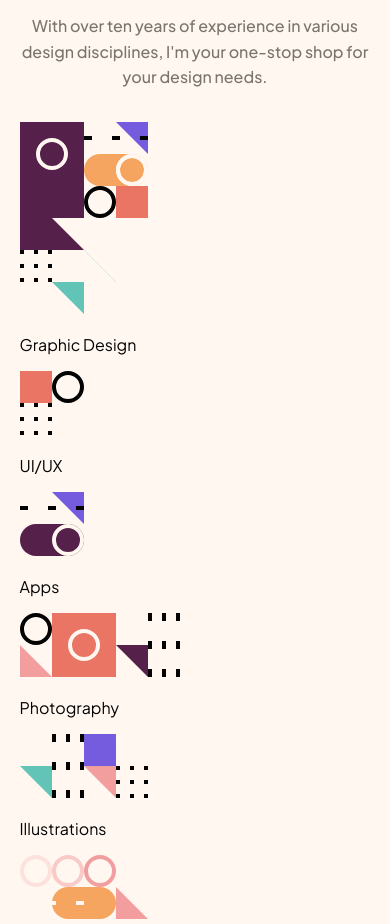
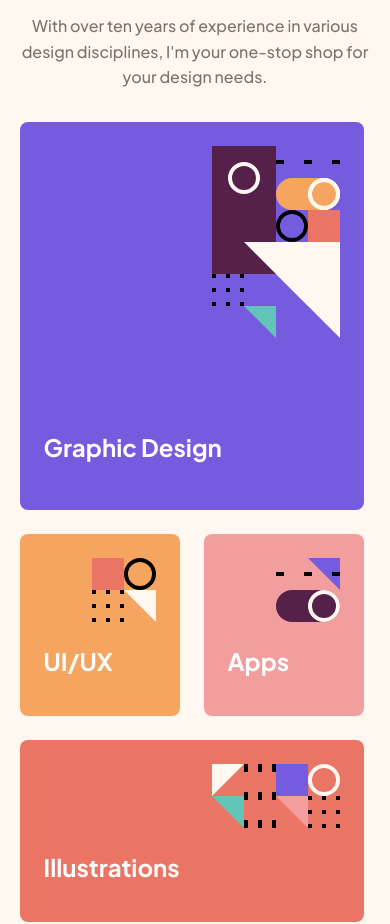
Before and after one commit to surrealgee/single-page-design-portfolio, a plain HTML site: page index.html in a window 390 px wide. Shown: the part 189-1113 px from the top of the page. Drawn offline with Linux system fonts and the light colour scheme.

Commit message:
Style skills section for mobile

```diff
--- a/index.html
+++ b/index.html
@@ -36,27 +36,27 @@
           </p>
         </div>
         <div class="hero__skills">
-          <div class="skill">
+          <div class="skill graphic-design">
             <img src="./assets/pattern-graphic-design.svg" alt="" />
             <p>Graphic Design</p>
           </div>
-          <div class="skill">
+          <div class="skill ui-ux">
             <img src="./assets/pattern-ui-ux.svg" alt="" />
             <p>UI/UX</p>
           </div>
-          <div class="skill">
+          <div class="skill apps">
             <img src="./assets/pattern-apps.svg" alt="" />
             <p>Apps</p>
           </div>
-          <div class="skill">
+          <div class="skill illustrations">
+            <img src="./assets/pattern-illustrations.svg" alt="" />
+            <p>Illustrations</p>
+          </div>
+          <div class="skill photography">
             <img src="./assets/pattern-photography.svg" alt="" />
             <p>Photography</p>
           </div>
-          <div class="skill">
-            <img src="./assets/pattern-illustrations.svg" alt="" />
-            <p>Illustrations</p>
-          </div>
-          <div class="skill">
+          <div class="skill motion-graphics">
             <img src="./assets/pattern-motion-graphics.svg" alt="" />
             <p>Motion Graphics</p>
           </div>
--- a/style.css
+++ b/style.css
@@ -62,3 +62,59 @@ body {
   line-height: 1.6;
   color: #7a746e;
 }
+
+/* Skills Section */
+
+.hero__skills {
+  display: grid;
+  grid-template-columns: repeat(2, 160px);
+  grid-template-rows: repeat(6, 182px);
+  gap: 1.5em;
+}
+
+.skill {
+  border-radius: 8px;
+  padding: 1.5em;
+  display: flex;
+  flex-direction: column;
+  justify-content: space-between;
+  align-items: end;
+}
+
+.skill p {
+  align-self: flex-start;
+  font-weight: 700;
+  font-size: 1.5rem;
+  color: #ffffff;
+}
+
+.graphic-design {
+  background: #755cde;
+  grid-column: 1 / -1;
+  grid-row: 1 / 3;
+}
+
+.ui-ux {
+  background: #f6a560;
+  grid-column: 1 / 2;
+}
+
+.apps {
+  background: #f39e9e;
+  grid-column: 2 / -1;
+}
+
+.illustrations {
+  background: #eb7565;
+  grid-column: 1 / -1;
+}
+
+.photography {
+  background: #61c4b7;
+  grid-column: 1 / -1;
+}
+
+.motion-graphics {
+  background: #552049;
+  grid-column: 1 / -1;
+}
```
